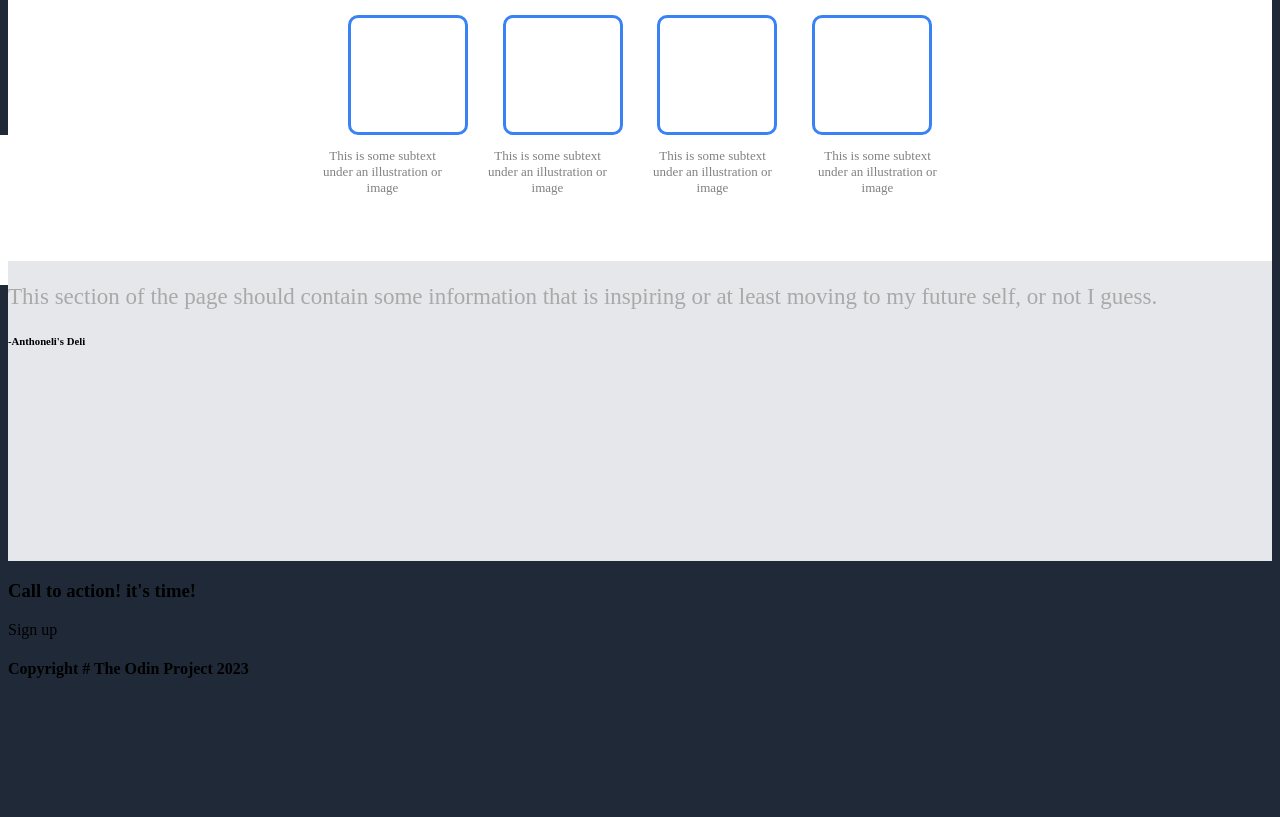
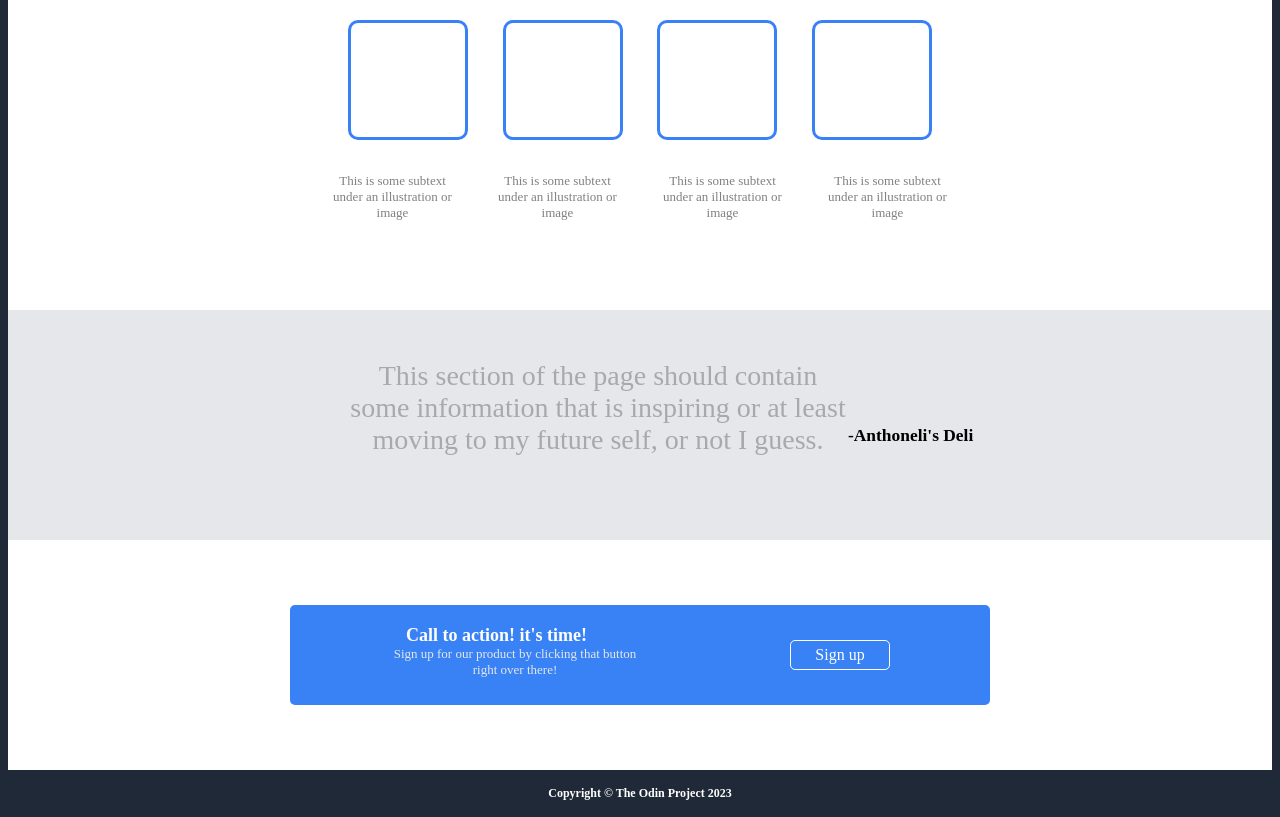
Before and after one commit to Anthonysrod8/odin-test-1, a plain HTML site: page index.html in a window 1280 px wide. Shown: the part 500-1317 px from the top of the page. Before the commit the page ends 1199 px from the top, so only its background shows below. Drawn offline with Linux system fonts and the light colour scheme.

Commit message:
Added a divs to index.html & styled the site a bit

```diff
--- a/index.html
+++ b/index.html
@@ -41,15 +41,15 @@
     <div><p>This is some subtext under an illustration or image</p></div>
 </div>
 <div class="mbody-2-of-3">
-    <div class="peragraph-content"><p>This section of the page should contain some information that is inspiring or at least moving to my future self, or not I guess.</p></div>
+    <div class="peragraph-content"><p>This section of the page should contain some information that is inspiring or at least moving to my future self, or not I guess.</p></div><br>
     <div class="peragraph-sign"><h6>-Anthoneli's Deli</h6></div>
 </div>
 <div class="mbody-3-of-3">
     <div class="complex-container">
-        <div><h3>Call to action! it's time!</h3></div>
-        <div>Sign up</div>
+        <div class="left-one"><h3>Call to action! it's time!</h3><p>Sign up for our product by clicking that button right over there!</p></div>
+        <div class="other-button">Sign up</div>
     </div>
 </div>
-<footer><h4>Copyright # The Odin Project 2023</h4></footer>
+<footer><h4>Copyright &copy The Odin Project 2023</h4></footer>
 </body>
 </html>
--- a/style.css
+++ b/style.css
@@ -50,10 +50,10 @@ a {
 /* top mid of page */
 
 .tbody-container {
-    margin-top: 65px;
     background-color: #1F2937;
     display:flex;
     justify-content: space-evenly;
+    padding-top: 70px;
 
 }
 
@@ -117,8 +117,6 @@ p {
     text-align: center;
     justify-content:center;
     gap: 45px;
-    margin-top: -20px;
-    margin-left: -20px;
 }
 
 .underbox-text div {
@@ -135,14 +133,81 @@ p {
 
 .mbody-2-of-3 {
     background-color: #E5E7EB;
-    height: 300px;
+    height: 250px;
     width: 100%;
     overflow:hidden;
-    margin-top: -24px;
+    align-items: center;
+    display: flex;
+    text-align: center;
 }
 
 .mbody-2-of-3 p {
     color: darkgrey;
-    font-size: 23px;
+    font-size: 28px;
+    height: 150px;
+    width: 500px;
+    margin-left: 340px;
+}
+
+.peragraph-sign {
+    font-size: 26px;
+}
+
+.mbody-3-of-3 {
+    background-color: white;
+    height: 230px;
+    margin-top: -20px;
+    display: flex;
+    justify-content: center;
+    align-items: center;
 
 }
+
+.complex-container {
+    background-color: #3882F6;
+    height: 100px;
+    width: 700px;
+    border-radius: 5px;
+    color: white;
+    text-align:center;
+    display: flex;
+}
+
+.complex-container .left-one {
+    display:inline;
+    padding: 0;
+    width: 300px;
+    margin-left: 50px;
+}
+
+.other-button {
+    border: 1px solid white;
+    text-align: center;
+    border-radius: 5px;
+    height: 30px;
+    width: 100px;
+    margin-top: 35px;
+    margin-left: 150px;
+    padding-top: 5px;
+
+}
+
+.complex-container h3 {
+    font-size: 18px;
+    margin-top: 20px;
+    margin-left: 13px;
+}
+
+.complex-container p {
+    font-size: 13px;
+    width: 250px;
+    margin-left: 50px;
+    margin-top: -18px;
+}
+
+
+footer {
+    text-align: center;
+    color: white;
+    font-size: 12px;
+}
```
Also changed, not shown: images.png/gaming-controller.jpeg (added).
